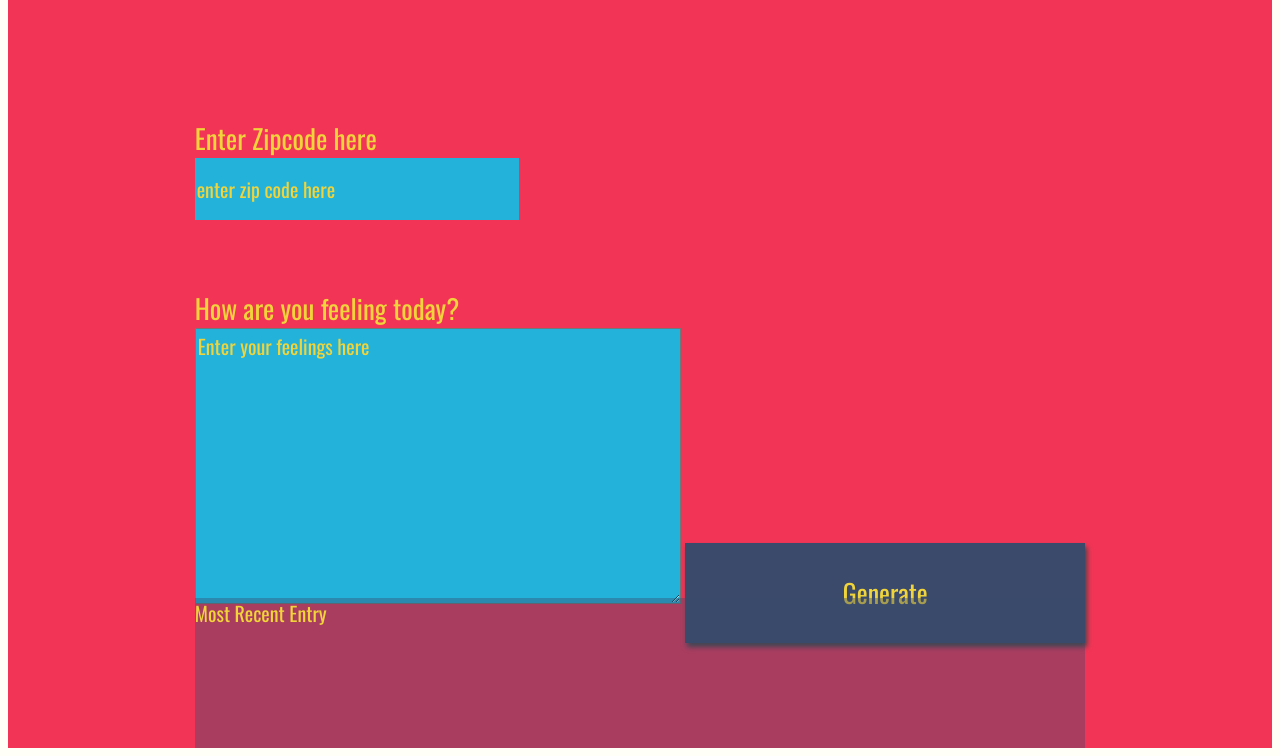
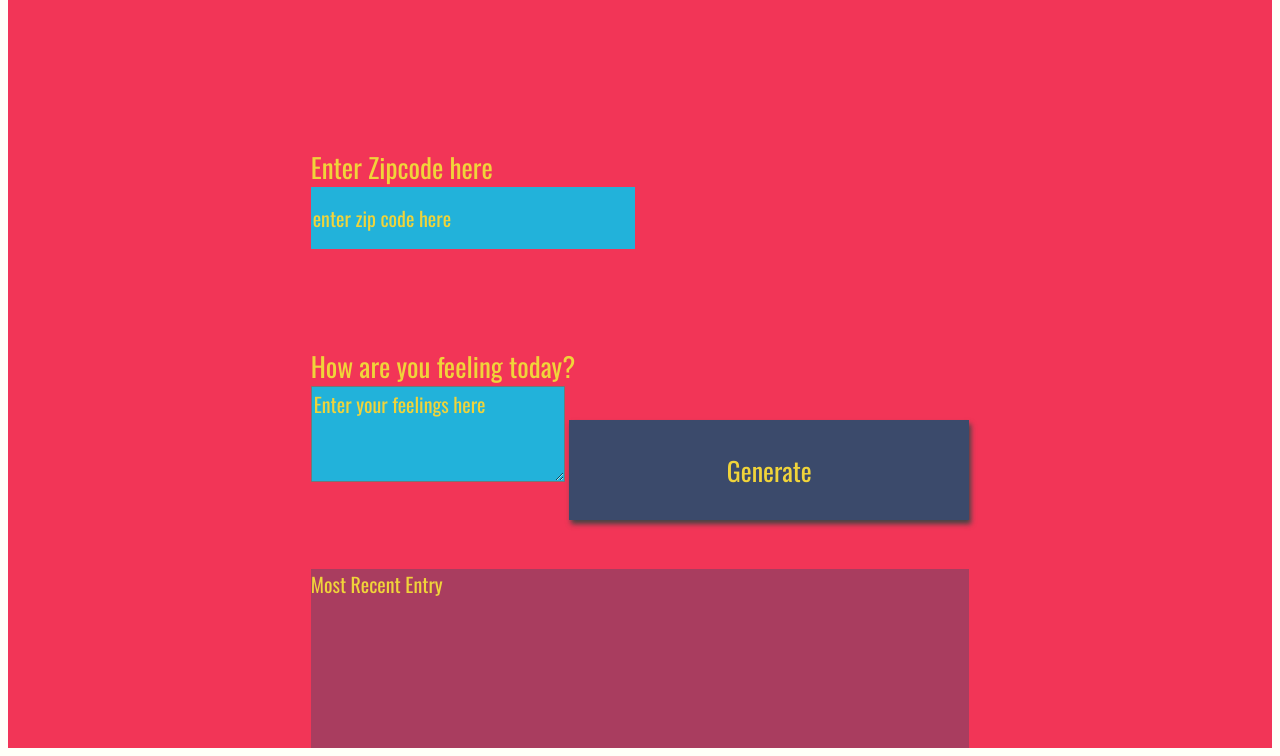
Before and after one commit to elyami600/weather-journal-app, a plain HTML site: page website/index.html in a window 1280 px wide. Shown: the part 60-816 px from the top of the page. Drawn offline with nearby package versions, Linux system fonts and the light colour scheme; a web font is replaced by a local one.

Commit message:
fixed bug

```diff
--- a/website/index.html
+++ b/website/index.html
@@ -17,7 +17,7 @@
   </div>
   <div class ="holder feel">
     <label for="feelings">How are you feeling today?</label>
-    <textarea class= "myInput" id="feelings" placeholder="Enter your feelings here" rows="9" cols="50"></textarea>
+    <textarea class= "myInput" id="feelings" placeholder="Enter your feelings here" rows="3" cols="25"></textarea>
     <button id="generate" type = "submit"> Generate </button>
   </div>
   <div class ="holder entry">
```
